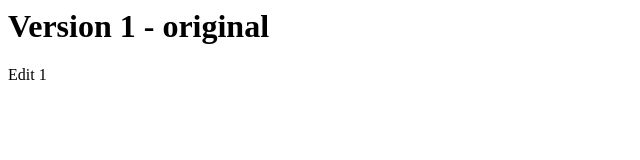
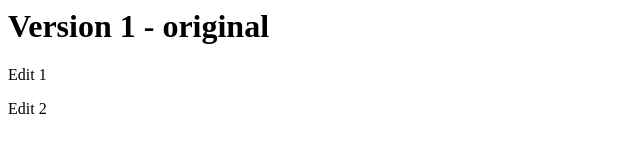
Before and after one commit to msshefat/web-development-lab-work, a plain HTML site: page index.html in a window 1280 px wide. Shown: the full height of the page, 0-640 px from the left. Drawn offline with Linux system fonts and the light colour scheme.

Commit message:
2nd edit

```diff
--- a/index.html
+++ b/index.html
@@ -1,2 +1,3 @@
 <h1>Version 1 - original</h1>
 <p>Edit 1</p>
+<p>Edit 2</p>
```
